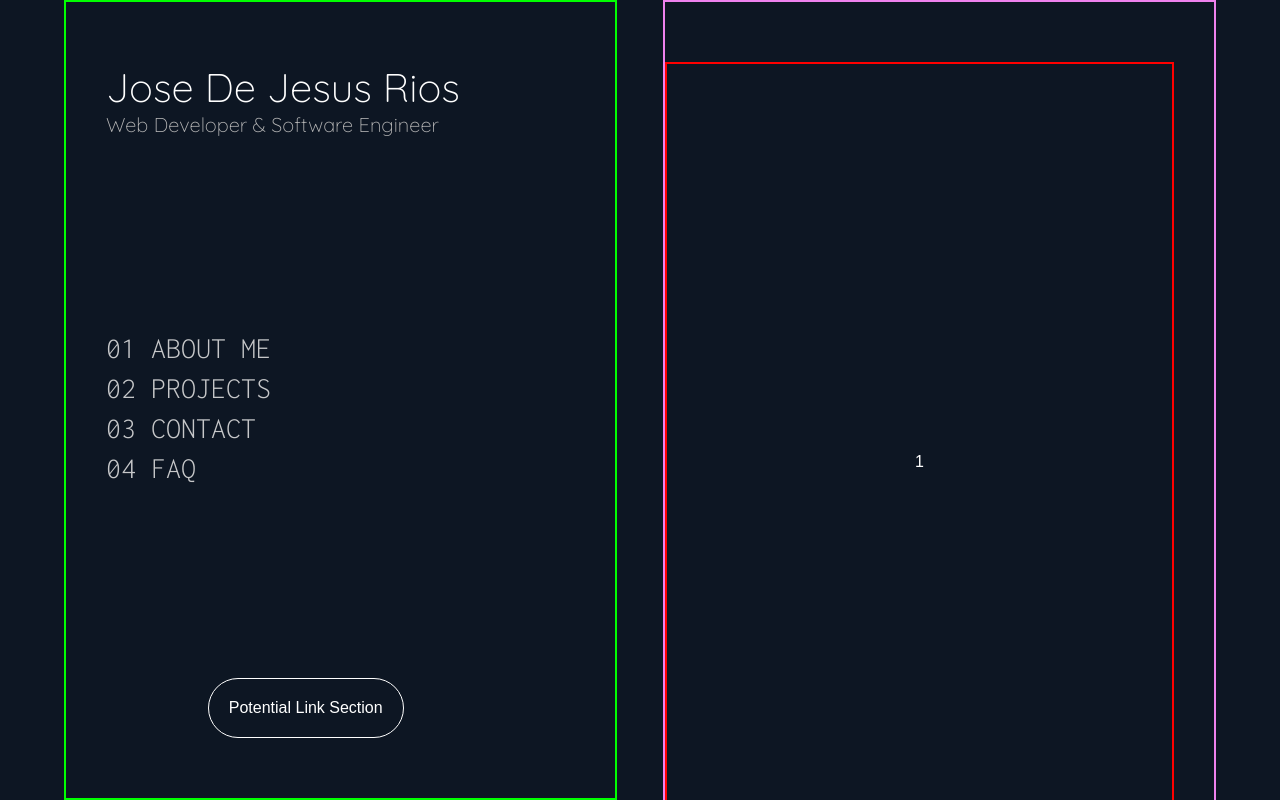
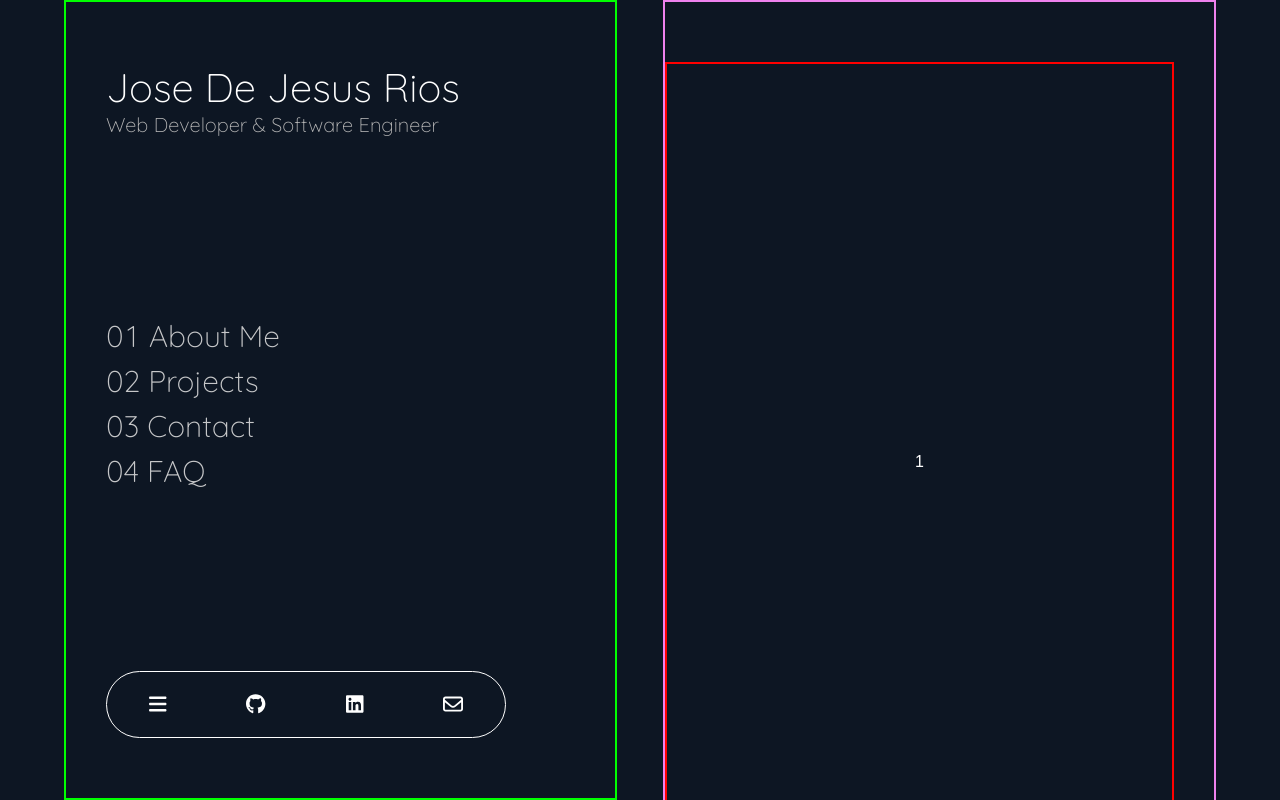
Before and after one commit to josedrios/portfolio-website, a React (Vite) app: page / in a window 1280 px wide. Shown: the top 800 px of the page. Built offline with nearby package versions, Linux system fonts and the light colour scheme; the HTML template or start-up script is replaced by a standard one.

Commit message:
Structured/styled the link section div, functionality and transitions still remain undone for it

```diff
--- a/package.json
+++ b/package.json
@@ -10,6 +10,11 @@
     "preview": "vite preview"
   },
   "dependencies": {
+    "@fortawesome/fontawesome-svg-core": "^6.6.0",
+    "@fortawesome/free-brands-svg-icons": "^6.6.0",
+    "@fortawesome/free-regular-svg-icons": "^6.6.0",
+    "@fortawesome/free-solid-svg-icons": "^6.6.0",
+    "@fortawesome/react-fontawesome": "^0.2.2",
     "framer-motion": "^11.3.30",
     "react": "^18.3.1",
     "react-dom": "^18.3.1",
--- a/src/App.jsx
+++ b/src/App.jsx
@@ -1,5 +1,9 @@
 import * as React from 'react';
-import './styles/main.scss'
+import './styles/main.scss';
+import { FontAwesomeIcon } from '@fortawesome/react-fontawesome';
+import { faBars, faCoffee } from '@fortawesome/free-solid-svg-icons';
+import { faGit, faGithub, faLinkedin } from '@fortawesome/free-brands-svg-icons';
+import { faEnvelope } from '@fortawesome/free-regular-svg-icons';
 
 function App() {
   const [mousePosition, setMousePosition] = React.useState({
@@ -44,19 +48,32 @@ function App() {
           </div>
           <nav>
             <h3>
-              <span>01</span> ABOUT ME
-              </h3>
-            <h3>
-              <span>02</span> PROJECTS
+              <span id='index-one' >01</span> About Me
             </h3>
             <h3>
-              <span>03</span> CONTACT
+              <span>02</span> Projects
+            </h3>
+            <h3>
+              <span>03</span> Contact
             </h3>
             <h3>
               <span>04</span> FAQ
             </h3>
           </nav>
-          <div id='links-section'>Potential Link Section</div>
+          <div id='links-section'>
+            <a href="">
+              <FontAwesomeIcon className='icon' icon={faBars} />
+            </a>
+            <a href="">
+              <FontAwesomeIcon className='icon' icon={faGithub} />
+            </a>
+            <a href="">
+              <FontAwesomeIcon className='icon' icon={faLinkedin} />
+            </a>
+            <a href="">
+              <FontAwesomeIcon className='icon' icon={faEnvelope} />
+            </a>
+          </div>
         </header>
         <main id="content-container">
           <div>
--- a/src/styles/base/_reset.scss
+++ b/src/styles/base/_reset.scss
@@ -25,3 +25,7 @@ body{
     width: 100%;
     display: flex;
 }
+
+a {
+    text-decoration: none;
+}
--- a/src/styles/layout/_header.scss
+++ b/src/styles/layout/_header.scss
@@ -13,13 +13,10 @@ header {
 
 nav {
     color: $unchosen-nav-link;
-    line-height: 40px;
-    h3 {
-        @include add-font($catalogue-font, 30px, 300);
-    }
-
+    line-height: 45px;
     h3{
-        transition: 0.2s ease-out;
+        @include add-font($header-font, 30px, 300);
+        transition: 0.175s ease-out;
     }
 
     h3:hover{
@@ -28,12 +25,32 @@ nav {
     }
 }
 
+#index-one{
+    letter-spacing: 3px;
+}
+
 #links-section {
-    margin: 0px auto 0px 20%;
+    display: flex;
+    justify-content: space-between;
+    max-width: 400px;
+    margin-right: 20px;
     border: 0.1rem solid white;
-    padding: 20px;
+    padding: 22px;
     border-radius: 1000px;
     color: white;
-    text-wrap:nowrap;
-    width:min-content;
+    text-wrap: nowrap;
+    a {
+        color: white;
+    }
 }
+
+.icon {
+    margin: 0px 20px;
+    font-size: 20px;
+}
+
+@media (max-width: 970px){
+    #links-section{
+        max-width: 500px;
+    }
+}
--- a/src/styles/layout/_layout.scss
+++ b/src/styles/layout/_layout.scss
@@ -9,7 +9,6 @@ header, main {
     width: 48%;
     display: flex;
     flex-direction: column;
-
 }
 
 header {
```
Also changed, not shown: 1 other file (tests, documents, lock files or other folders).
